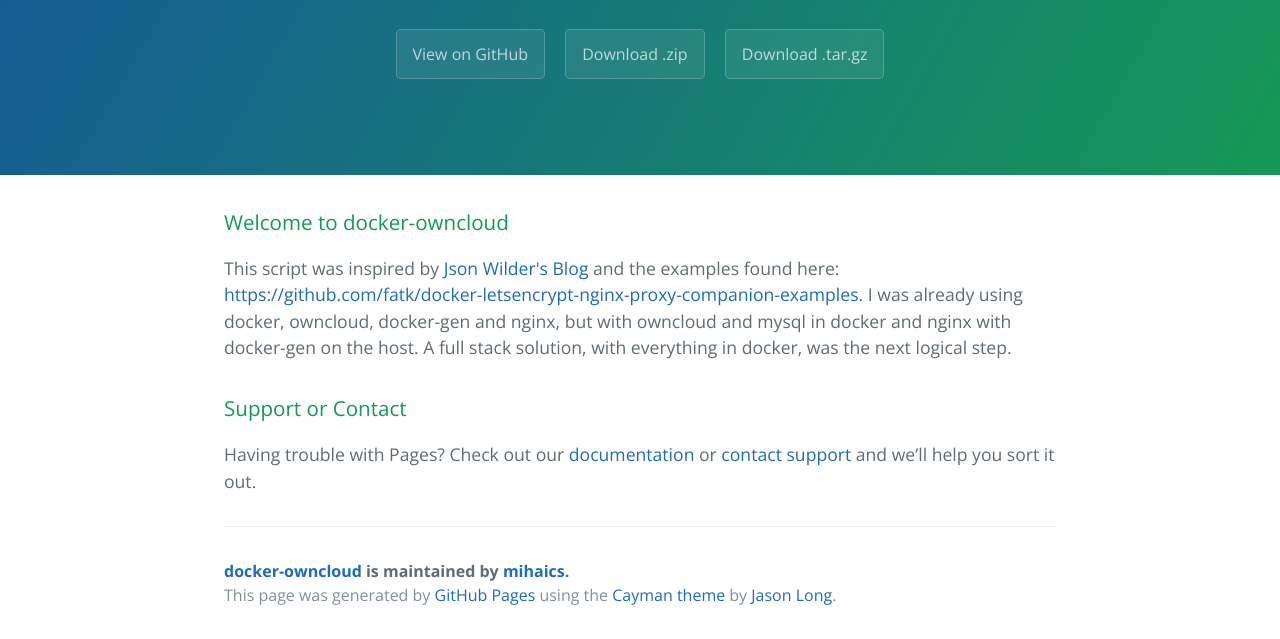
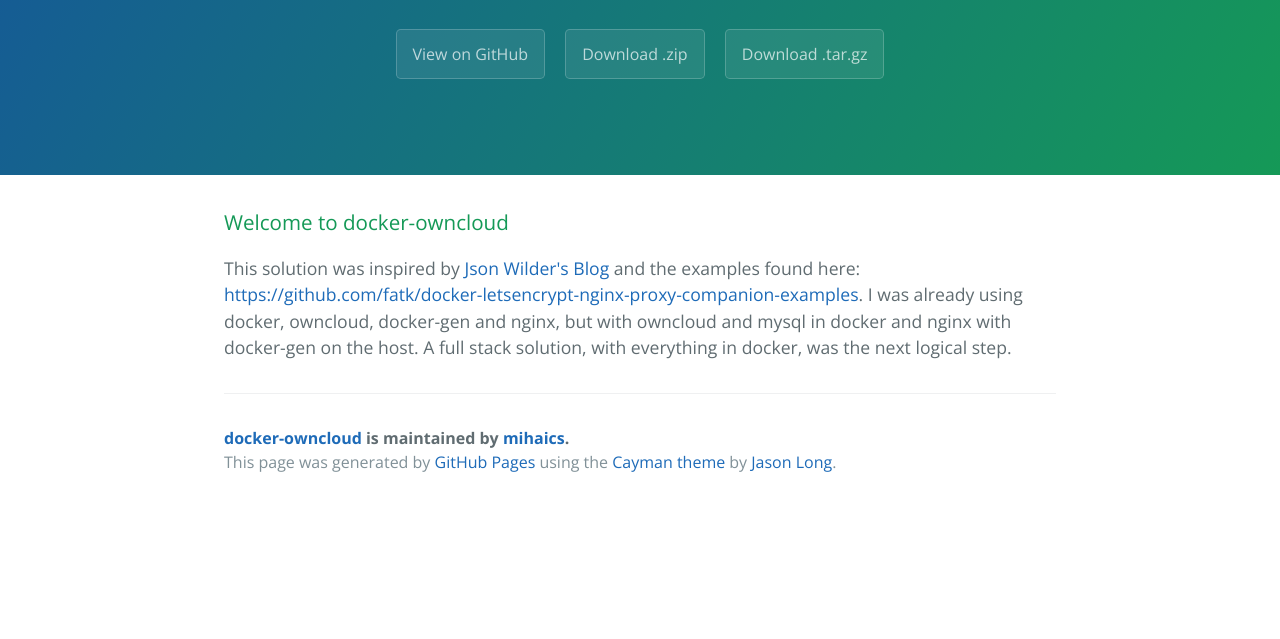
Before and after one commit to mihaics/docker-owncloud, a plain HTML site: page index.html in a window 1280 px wide. Shown: the part 208-847 px from the top of the page. After the commit the page ends 800 px from the top, so only its background shows below. Drawn offline with nearby package versions, Linux system fonts and the light colour scheme.

Commit message:
Create gh-pages branch via GitHub

```diff
--- a/index.html
+++ b/index.html
@@ -22,12 +22,7 @@
       <h3>
 <a id="welcome-to-docker-owncloud" class="anchor" href="#welcome-to-docker-owncloud" aria-hidden="true"><span aria-hidden="true" class="octicon octicon-link"></span></a>Welcome to docker-owncloud</h3>
 
-<p>This script was inspired by <a href="http://jasonwilder.com/blog/2014/03/25/automated-nginx-reverse-proxy-for-docker/">Json Wilder's Blog</a> and the examples found here: <a href="https://github.com/fatk/docker-letsencrypt-nginx-proxy-companion-examples">https://github.com/fatk/docker-letsencrypt-nginx-proxy-companion-examples</a>. I was already using docker, owncloud, docker-gen and nginx, but with owncloud and mysql in docker and nginx with docker-gen on the host. A full stack solution, with everything in docker, was the next logical step.</p>
-
-<h3>
-<a id="support-or-contact" class="anchor" href="#support-or-contact" aria-hidden="true"><span aria-hidden="true" class="octicon octicon-link"></span></a>Support or Contact</h3>
-
-<p>Having trouble with Pages? Check out our <a href="https://help.github.com/pages">documentation</a> or <a href="https://github.com/contact">contact support</a> and we’ll help you sort it out.</p>
+<p>This solution was inspired by <a href="http://jasonwilder.com/blog/2014/03/25/automated-nginx-reverse-proxy-for-docker/">Json Wilder's Blog</a> and the examples found here: <a href="https://github.com/fatk/docker-letsencrypt-nginx-proxy-companion-examples">https://github.com/fatk/docker-letsencrypt-nginx-proxy-companion-examples</a>. I was already using docker, owncloud, docker-gen and nginx, but with owncloud and mysql in docker and nginx with docker-gen on the host. A full stack solution, with everything in docker, was the next logical step.</p>
 
       <footer class="site-footer">
         <span class="site-footer-owner"><a href="https://github.com/mihaics/docker-owncloud">docker-owncloud</a> is maintained by <a href="https://github.com/mihaics">mihaics</a>.</span>
--- a/params.json
+++ b/params.json
@@ -1,6 +1,6 @@
 {
   "name": "docker-owncloud",
   "tagline": "scripts to generate a full owncloud stack with mysql, nginx, letsencrypt ready to use in production",
-  "body": "### Welcome to docker-owncloud\r\nThis script was inspired by [Json Wilder's Blog](http://jasonwilder.com/blog/2014/03/25/automated-nginx-reverse-proxy-for-docker/) and the examples found here: [https://github.com/fatk/docker-letsencrypt-nginx-proxy-companion-examples](https://github.com/fatk/docker-letsencrypt-nginx-proxy-companion-examples). I was already using docker, owncloud, docker-gen and nginx, but with owncloud and mysql in docker and nginx with docker-gen on the host. A full stack solution, with everything in docker, was the next logical step.\r\n\r\n### Support or Contact\r\nHaving trouble with Pages? Check out our [documentation](https://help.github.com/pages) or [contact support](https://github.com/contact) and we’ll help you sort it out.\r\n",
+  "body": "### Welcome to docker-owncloud\r\nThis solution was inspired by [Json Wilder's Blog](http://jasonwilder.com/blog/2014/03/25/automated-nginx-reverse-proxy-for-docker/) and the examples found here: [https://github.com/fatk/docker-letsencrypt-nginx-proxy-companion-examples](https://github.com/fatk/docker-letsencrypt-nginx-proxy-companion-examples). I was already using docker, owncloud, docker-gen and nginx, but with owncloud and mysql in docker and nginx with docker-gen on the host. A full stack solution, with everything in docker, was the next logical step.\r\n\r\n",
   "note": "Don't delete this file! It's used internally to help with page regeneration."
 }
```
